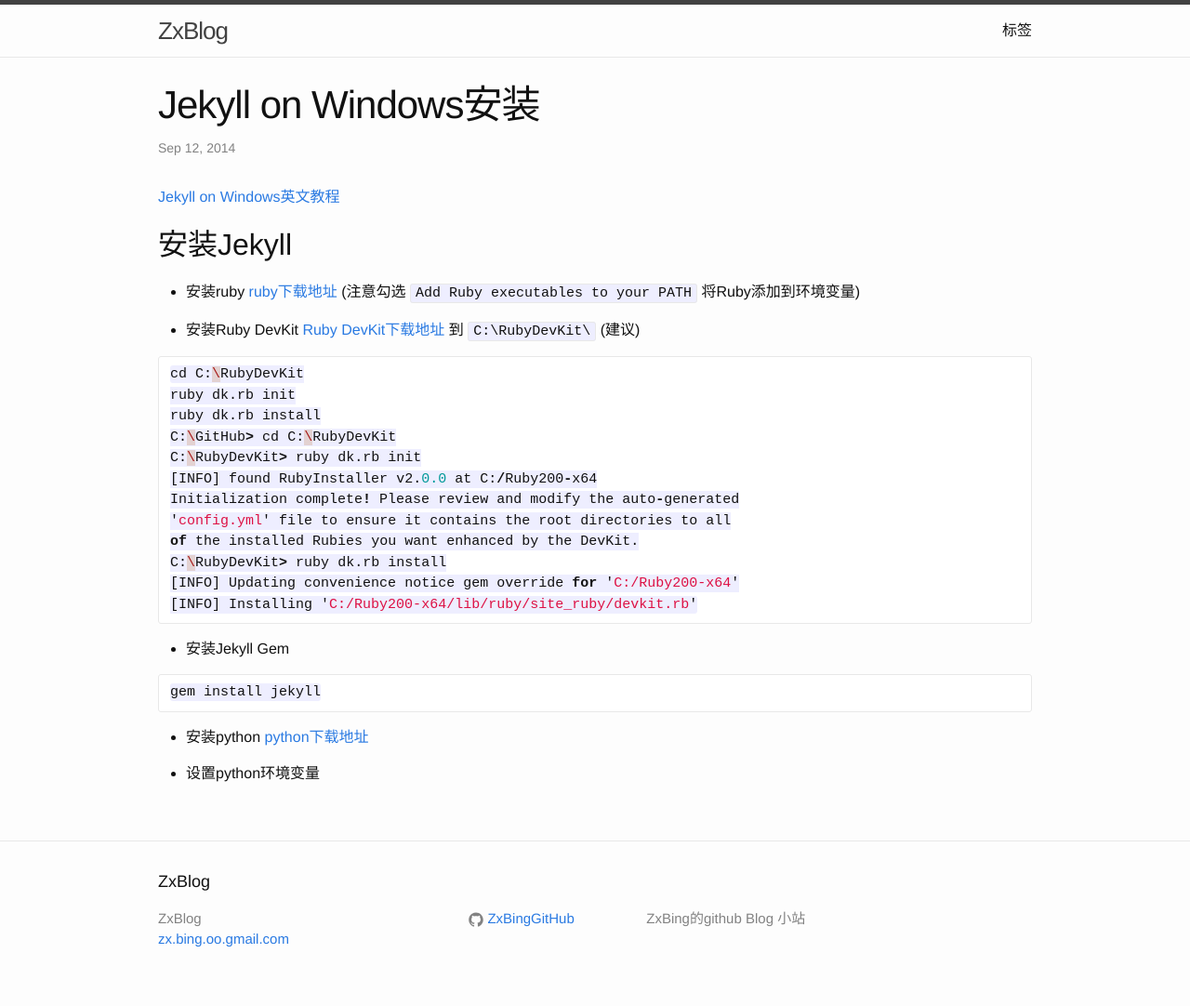
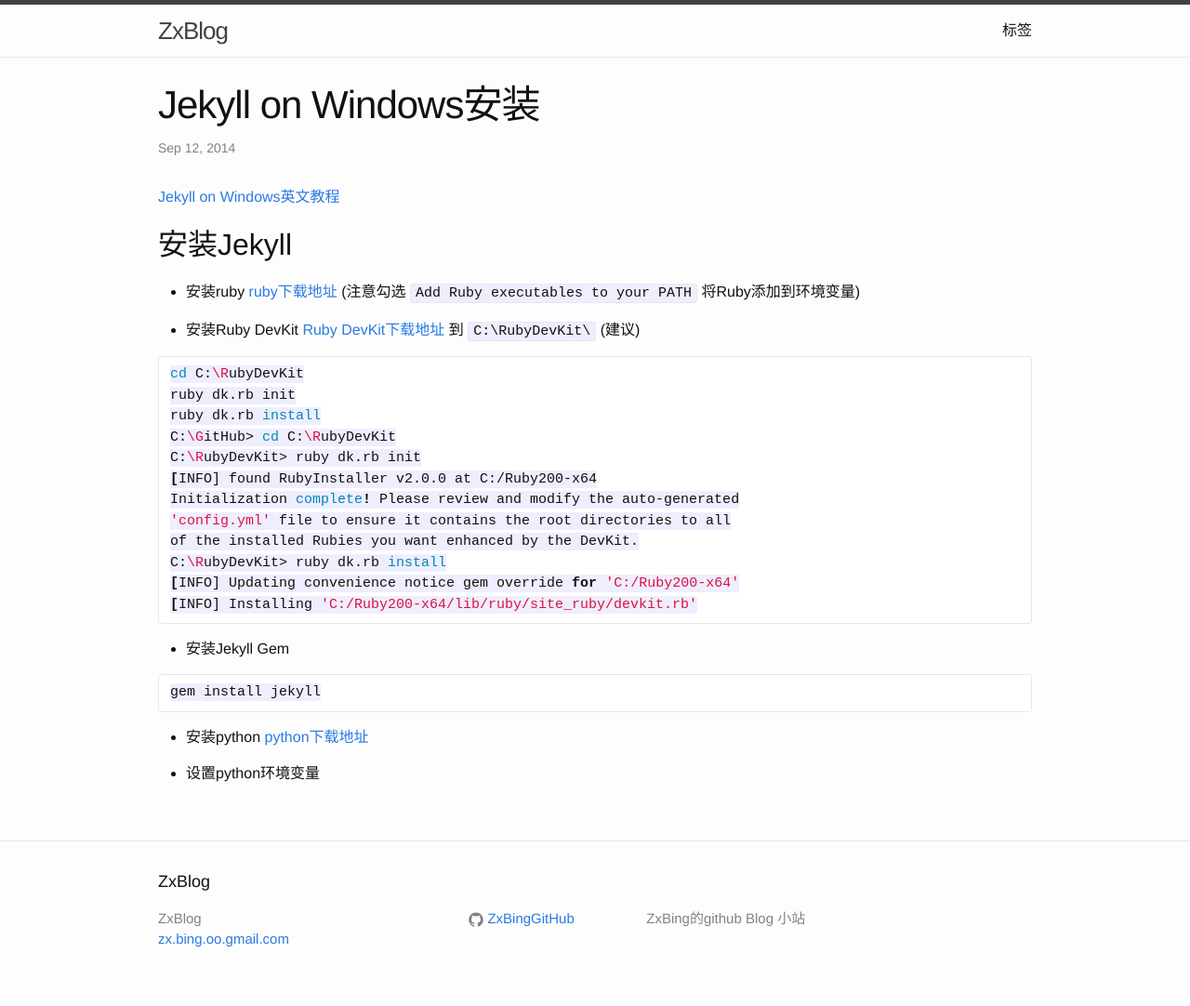
Before and after one commit to ZxBing0066/Blog, a Jekyll site: the page built from _posts/2014-09-12-how-to-use-jekyll.markdown, in a window 1280 px wide. Shown: the whole page at 93% size. Built offline with Jekyll 4.4.1, drawn with Linux system fonts in a browser that asks for light colours.

````diff
--- a/CNAME
+++ /dev/null
@@ -1 +0,0 @@
-blog.zxling.cn
--- a/_posts/2014-09-12-how-to-use-jekyll.markdown
+++ b/_posts/2014-09-12-how-to-use-jekyll.markdown
@@ -13,7 +13,7 @@ tags: github jekyll
 
 * 安装Ruby DevKit [Ruby DevKit下载地址](http://rubyinstaller.org/downloads/) 到 `C:\RubyDevKit\` (建议)
 
-```javascript
+``` shell
 cd C:\RubyDevKit
 ruby dk.rb init
 ruby dk.rb install
````
